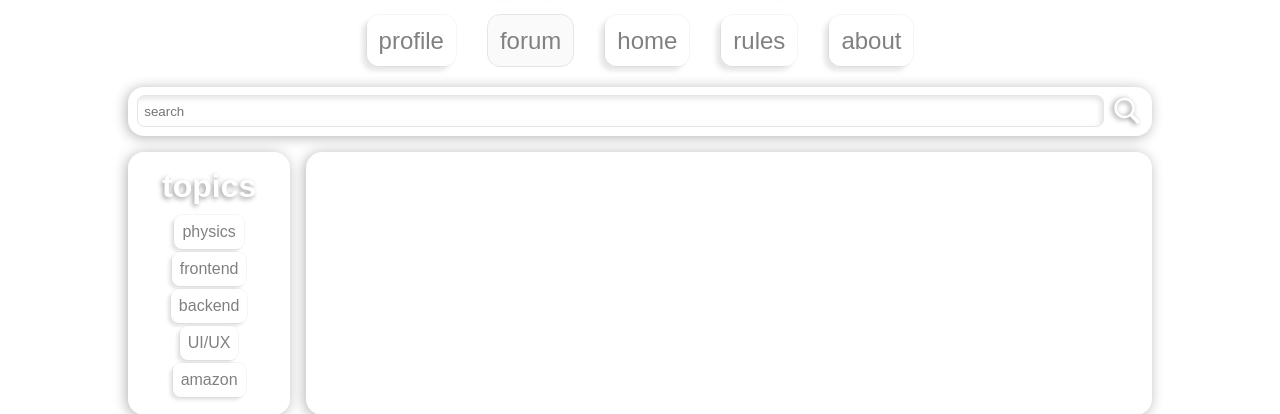
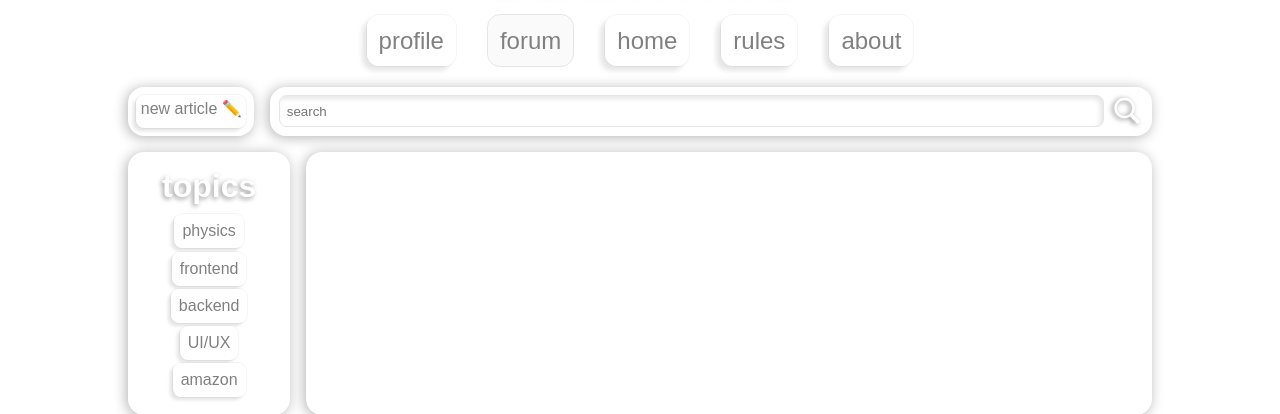
Before and after one commit to upconett/sublimit, a Django app: template sublimit/templates/forum/main.html in a window 1280 px wide. Shown: the part 176-590 px from the top of the page. Run offline with Django 5.2, Linux system fonts and the light colour scheme; the template is opened without the code that fills it, so the values that code supplies are empty; some libraries are stand-ins or nearby versions.

Commit message:
Added article/new functionality

```diff
--- a/sublimit/forum/views.py
+++ b/sublimit/forum/views.py
@@ -28,7 +28,8 @@ def new_article(request: HttpRequest):
     if request.method == "GET":
         return render(request, 'forum/edit.html')
     elif request.method == "POST":
-        pass
+        article = create_article(request)
+        return redirect(f'/forum/article/{article.id}/')
     else:
         raise Http404()
 
--- a/sublimit/static/forum.css
+++ b/sublimit/static/forum.css
@@ -1,10 +1,31 @@
+.tab {
+    display: flex;
+    flex-direction: row;
+    gap: 1em;
+
+    .buttons {
+        display: flex;
+        flex-direction: row;
+        justify-content: left;
+        width: fit-content;
+        padding: .5em;
+        a {
+            text-decoration: none;
+            padding: .3em;
+            white-space: nowrap;
+        }
+    }
+
+
+}
+
 .search {
     padding: .6em;
-    form {
     display: flex;
     flex-direction: row;
     margin: 0;
     gap: .6em;
+    width: 100%;
 
     .icon {
         filter: invert(1) drop-shadow(-.1em .1em .2em rgba(0, 0, 0, 0.5));
@@ -15,7 +36,6 @@
     }
     .inp {
         width: 100%;
-        }
     }
 }
 
--- a/sublimit/templates/forum/edit.html
+++ b/sublimit/templates/forum/edit.html
@@ -13,7 +13,7 @@
 
 {% block main %}
     <section class="lvl-1 wrapper">
-        <form action="/forum/article/new" method="POST">
+        <form action="/forum/article/new/" method="POST">
             {% csrf_token %}
             <input class="inp" type="text" name="title" placeholder="title">
             <div class="edit">
--- a/sublimit/templates/forum/main.html
+++ b/sublimit/templates/forum/main.html
@@ -12,8 +12,11 @@
 {% block forum-class %}active{% endblock %}
 
 {% block main %}
-    <section class="lvl-1 search">
-        <form action="/search/" method="POST">
+    <section class="tab">
+        <div class="lvl-1 buttons">
+            <a class="btn" href="article/new/">new article ✏️</a>
+        </div>
+        <form class="lvl-1 search" action="/search/" method="POST">
             {% csrf_token %}
             <input class="inp" type="text" placeholder="search">
             <input class="icon" type="image" src="{% static 'search.svg' %}" alt="search">
```
Also changed, not shown: sublimit/templates/forum/article.html (+13 -1 lines), sublimit/utility/functions.py (+9 -0 lines). Lines whose indentation alone changed are shown as unchanged.
